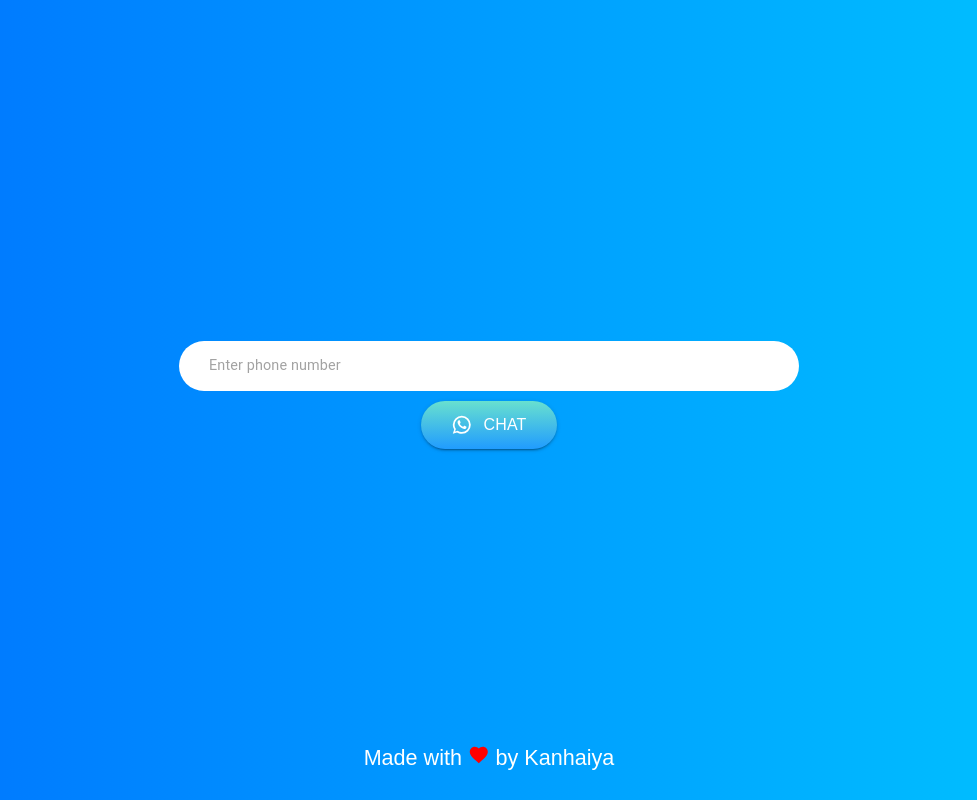
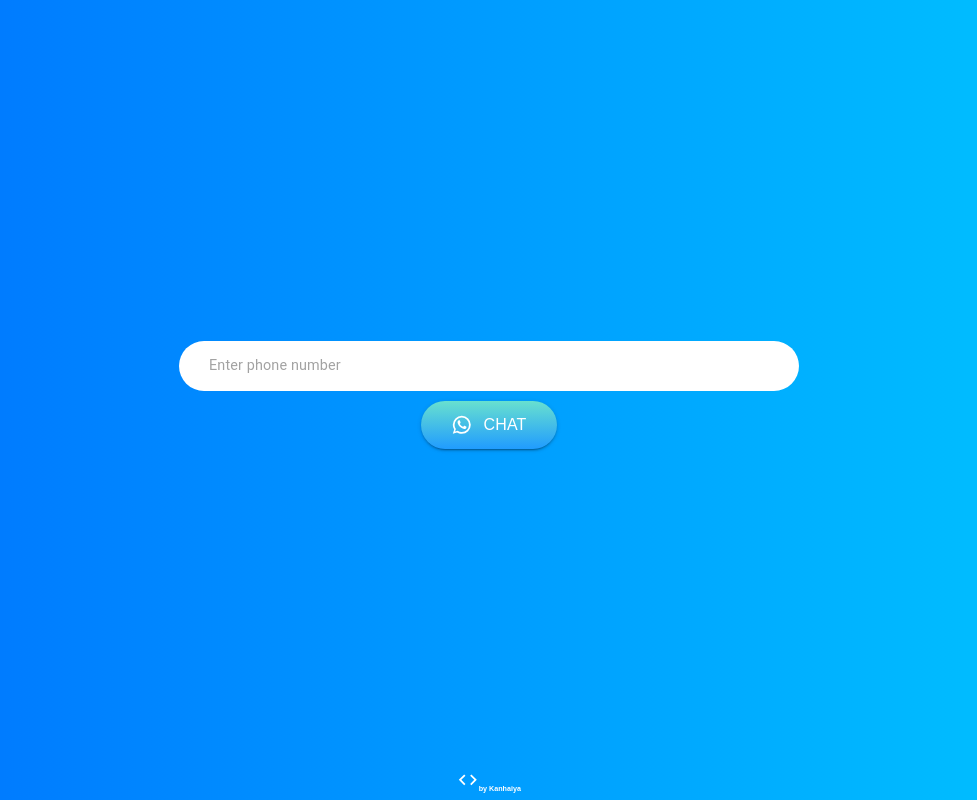
Before and after one commit to Kanhasonu21/Whatsapp-Chat, a React (Create React App) app: page / in a window 1280 px wide. Shown: the whole page, without its empty margins (151-1128 px from the left). Built offline with nearby package versions, Linux system fonts and the light colour scheme.

Commit message:
developer font made small

```diff
--- a/src/App.js
+++ b/src/App.js
@@ -3,7 +3,7 @@ import Input from '@material-ui/core/Input';
 import Button from '@material-ui/core/Button';
 import WhatsAppIcon from '@material-ui/icons/WhatsApp';
 // import Alert from '@material-ui/lab/Alert';
-import FavoriteIcon from '@material-ui/icons/Favorite';
+import CodeIcon from '@material-ui/icons/Code';
 
 import './App.css';
 import { Typography } from '@material-ui/core';
@@ -69,10 +69,11 @@ const App = props => {
           </div>
         )}
       </form>
-      <footer style={{ position: 'absolute', bottom: '2rem', fontSize: '1.5rem' }}>
-        <span>
-          Made with <FavoriteIcon style={{ color: 'red' }} /> by Kanhaiya{' '}
-        </span>
+      <footer style={{ position: 'absolute', bottom: '0.5rem', fontSize: '0.5rem' }}>
+        <b>
+          <CodeIcon />
+          <span>by Kanhaiya</span>
+        </b>
       </footer>
     </div>
   );
```
